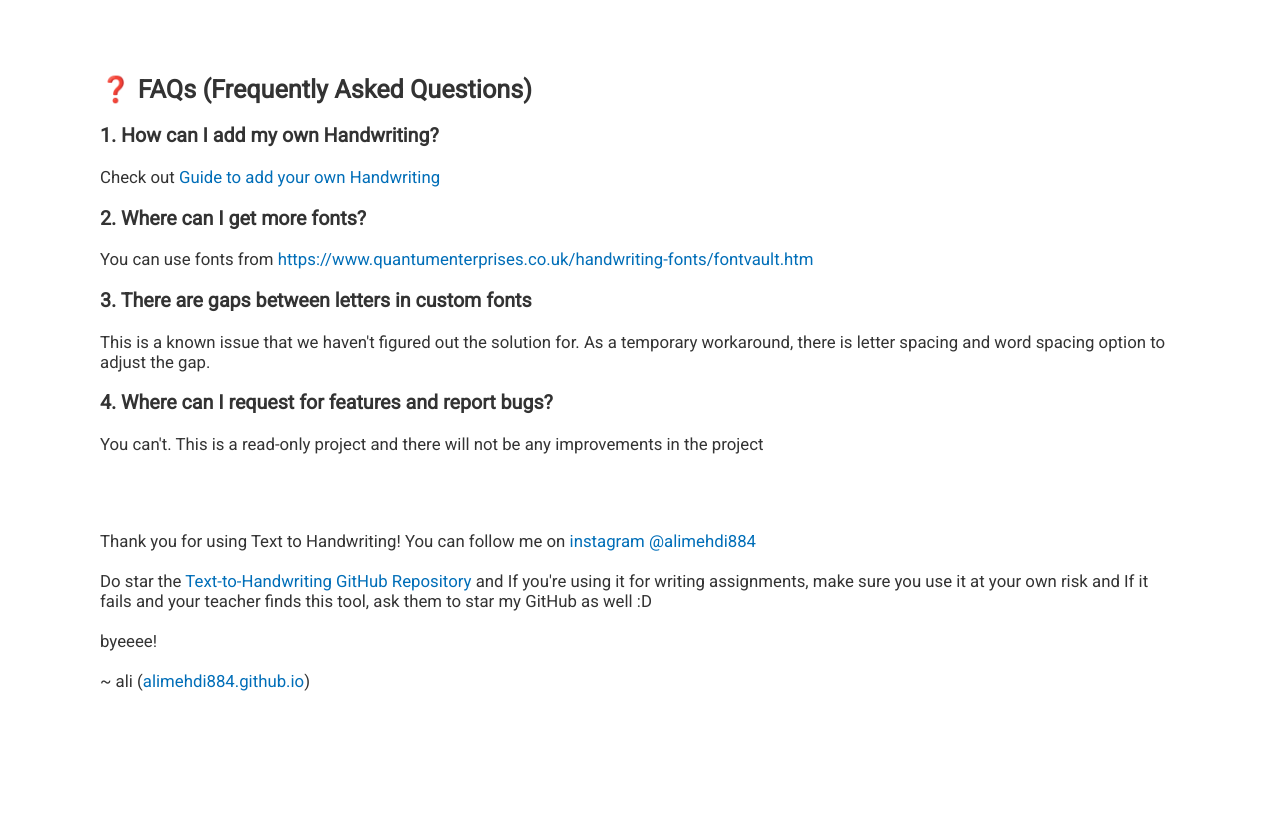
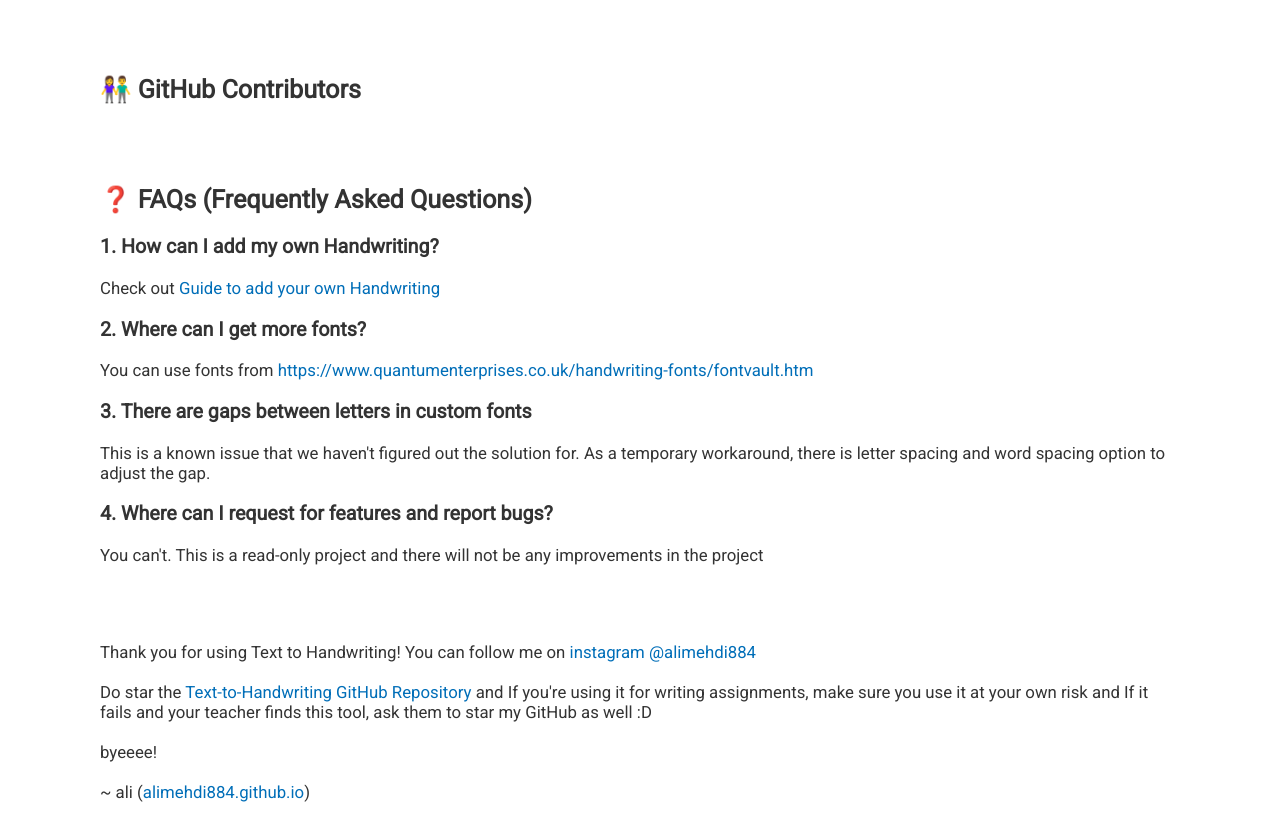
Before and after one commit to alimehdi884/alimehdi884.github.io, a website with bundled scripts: page index.html in a window 1280 px wide. Shown: the part 1958-2789 px from the top of the page. Before the commit the page ends 2759 px from the top, so only its background shows below. Built offline with nearby package versions, Linux system fonts and the light colour scheme; no server answers; a web font is replaced by a local one.

Commit message:
Update index.html

```diff
--- a/index.html
+++ b/index.html
@@ -465,6 +465,10 @@
         </p>
       </section>
 
+      <section id="github-contributors">
+        <h2>👫 GitHub Contributors</h2>
+           <div class="project-contributors" id="project-contributors"></div>
+      </section>
 
       <section id="faq">
         <h2>❓ FAQs (Frequently Asked Questions)</h2>
```
